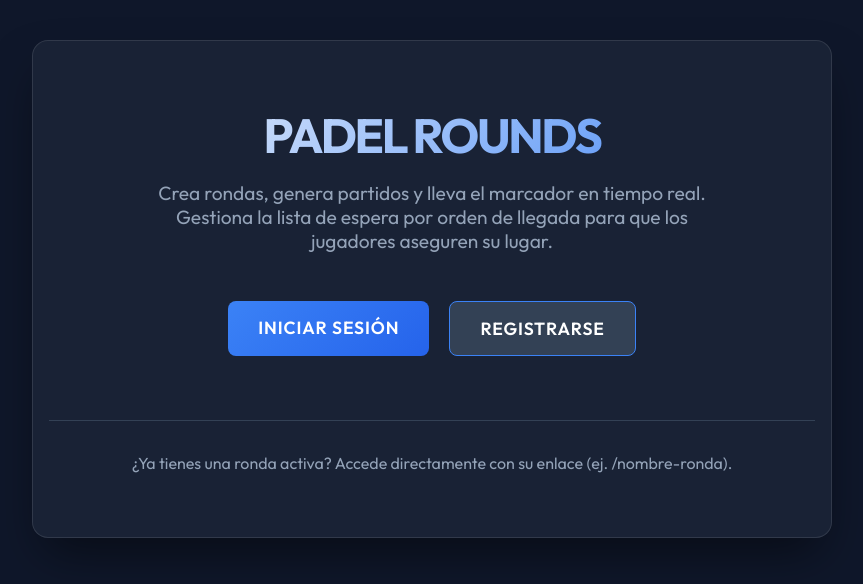
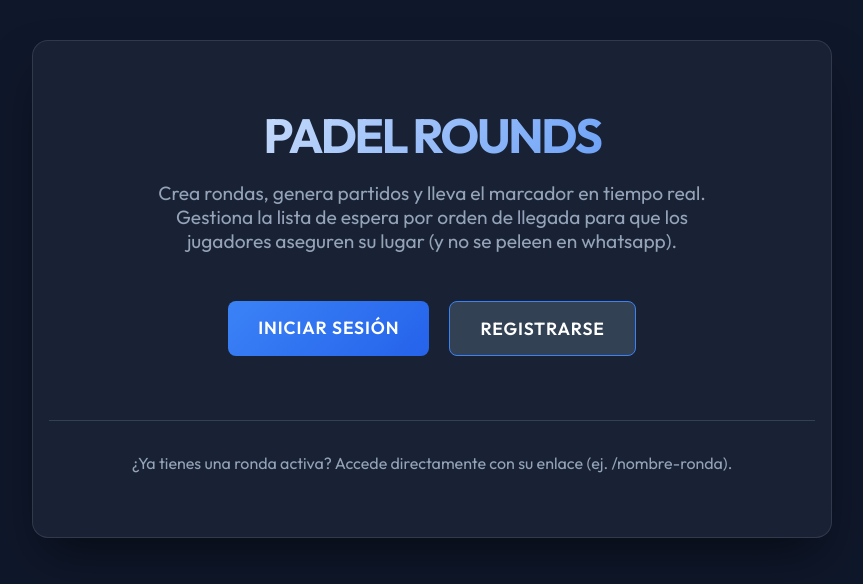
Before and after one commit to brandonvilla21/padel-rounds, a Next.js app: page / in a window 1280 px wide. Shown: the top 584 px of the page, without its empty margins (208-1071 px from the left). Built offline with nearby package versions, Linux system fonts and the light colour scheme.

Commit message:
text change

```diff
--- a/app/page.tsx
+++ b/app/page.tsx
@@ -8,7 +8,7 @@ export default function Home() {
       <h1 style={{ fontSize: '3rem', marginBottom: '1rem' }}>Padel Rounds</h1>
       <p style={{ fontSize: '1.2rem', color: 'var(--color-text-dim)', marginBottom: '3rem', maxWidth: '600px', margin: '0 auto 3rem' }}>
         Crea rondas, genera partidos y lleva el marcador en tiempo real.
-        Gestiona la lista de espera por orden de llegada para que los jugadores aseguren su lugar.
+        Gestiona la lista de espera por orden de llegada para que los jugadores aseguren su lugar (y no se peleen en whatsapp).
       </p>
 
       <div style={{ display: 'flex', gap: '20px', justifyContent: 'center', flexWrap: 'wrap' }}>
```
